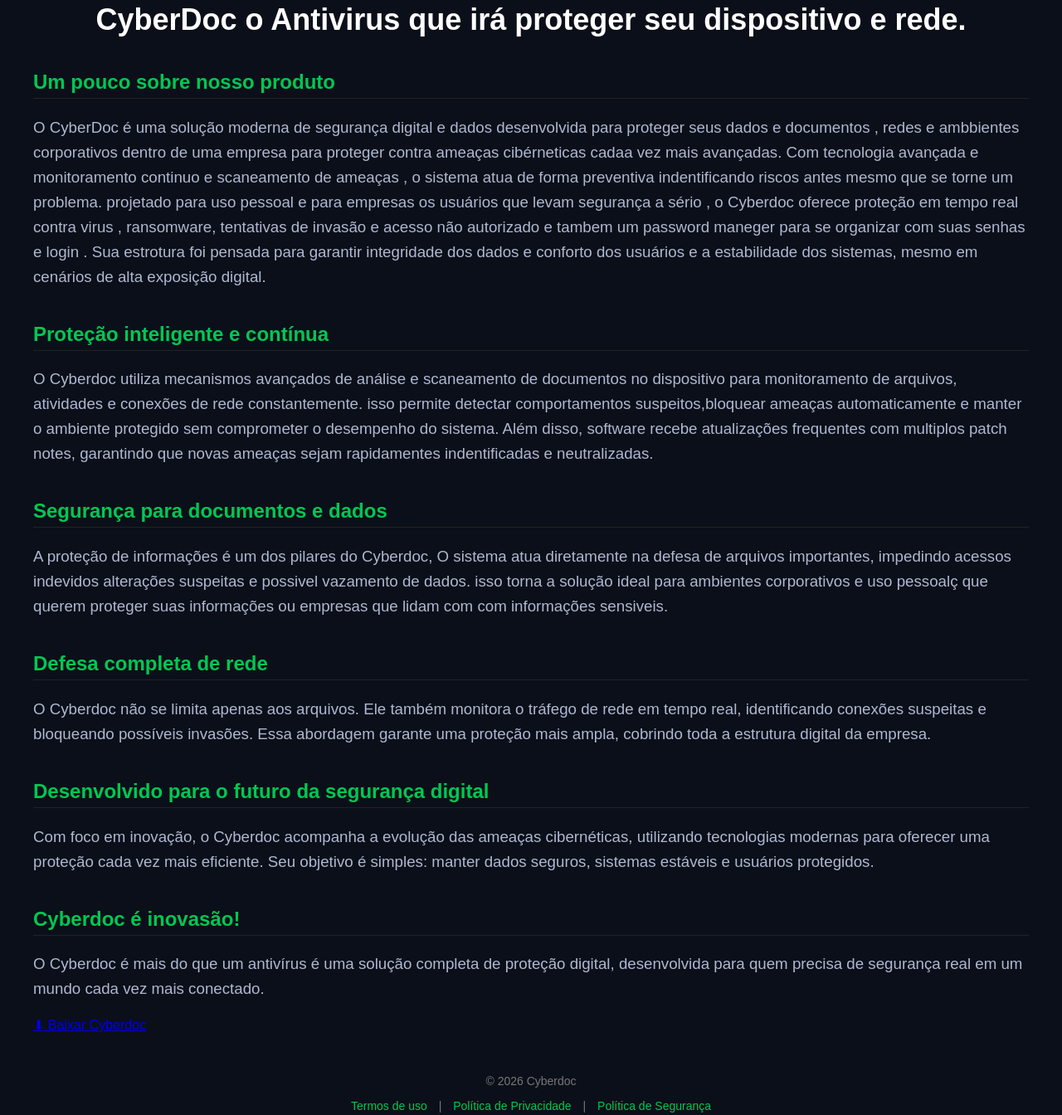
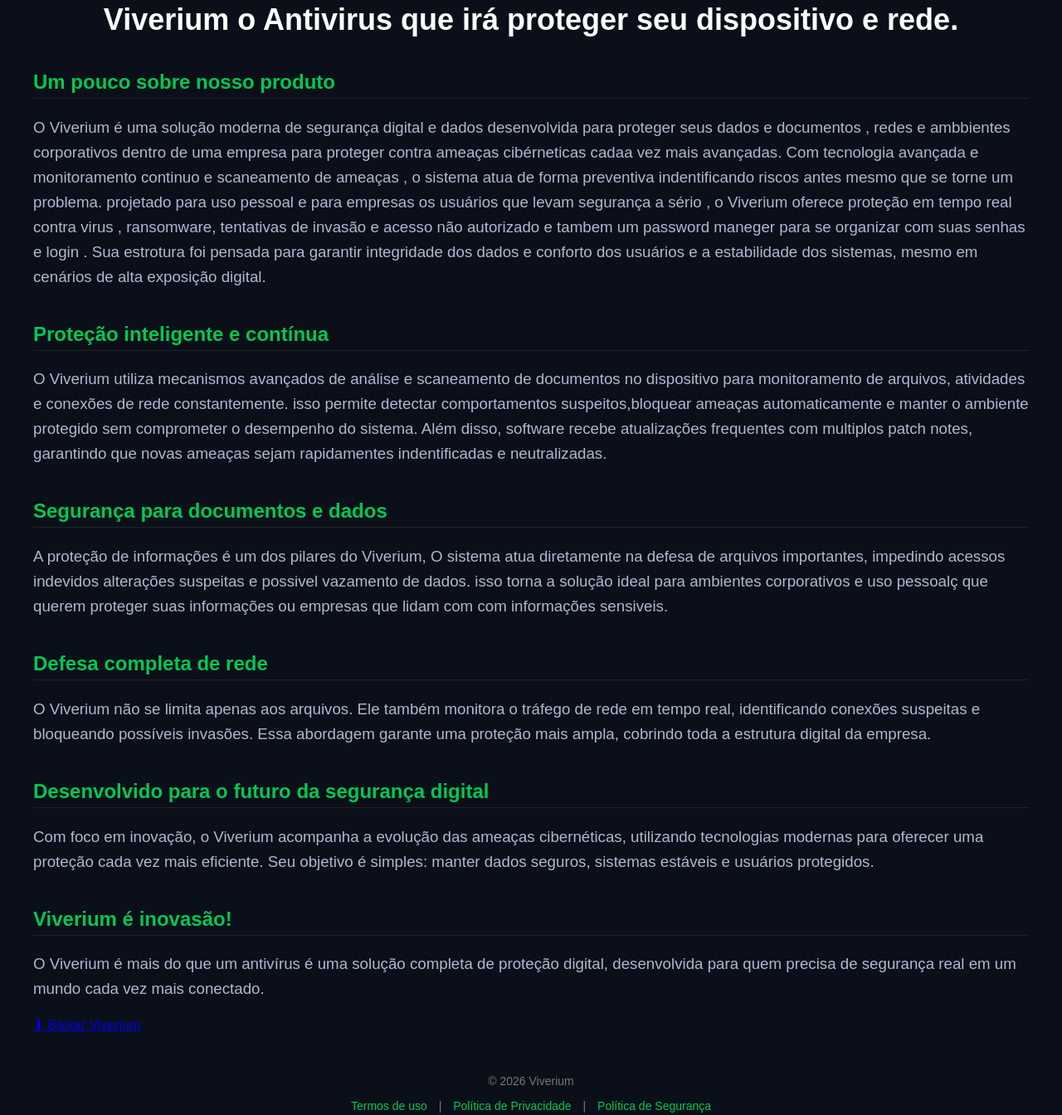
Before and after one commit to pedrorokaj/Cyberdoc, a plain HTML site: page index.html in a window 1280 px wide. Shown: the part 61-1405 px from the top of the page at 83% size. Drawn offline with Linux system fonts and the light colour scheme.

Commit message:
Update index.html
Updated the title and product name from 'CyberDocs' to 'Viverium'.

```diff
--- a/index.html
+++ b/index.html
@@ -4,7 +4,7 @@
 
 <head>
     <img src="images/shield.png" width="100">
-     <title>CyberDocs</title>
+     <title>Viverium</title>
      <style>
 body {
     font-family: Arial, sans-serif;
@@ -86,18 +86,18 @@ footer a {
 <div class="container">
 </head>
 <body>
-   <h1>CyberDoc o Antivirus que irá proteger seu dispositivo e rede.</h1>
+   <h1>Viverium o Antivirus que irá proteger seu dispositivo e rede.</h1>
    <h2>Um pouco sobre nosso produto</h2>
-   <h3>O CyberDoc é uma solução moderna de segurança digital e dados desenvolvida para proteger seus dados e documentos , redes e ambbientes corporativos dentro de uma empresa para proteger contra
+   <h3>O Viverium é uma solução moderna de segurança digital e dados desenvolvida para proteger seus dados e documentos , redes e ambbientes corporativos dentro de uma empresa para proteger contra
       ameaças cibérneticas cadaa vez mais avançadas. Com tecnologia avançada e monitoramento continuo e scaneamento de ameaças , o sistema atua de forma preventiva
       indentificando riscos antes mesmo que se torne um problema.
 
-      projetado para uso pessoal e para empresas os usuários que levam segurança a sério , o Cyberdoc oferece proteção em tempo real contra virus
+      projetado para uso pessoal e para empresas os usuários que levam segurança a sério , o Viverium oferece proteção em tempo real contra virus
       , ransomware, tentativas de invasão e acesso não autorizado e tambem um password maneger para se organizar com suas senhas e login . Sua estrotura
       foi pensada para garantir integridade dos dados e conforto dos usuários e a estabilidade dos sistemas, mesmo em cenários de alta exposição digital.
        </h3>
        <h2>Proteção inteligente e contínua</h2>
-       <h3>O Cyberdoc utiliza mecanismos avançados de análise e scaneamento de documentos no dispositivo para monitoramento de arquivos, atividades
+       <h3>O Viverium utiliza mecanismos avançados de análise e scaneamento de documentos no dispositivo para monitoramento de arquivos, atividades
          e conexões de rede constantemente. isso permite detectar comportamentos suspeitos,bloquear ameaças automaticamente e manter o ambiente
          protegido sem comprometer o desempenho do sistema.
 
@@ -105,21 +105,21 @@ footer a {
          e neutralizadas.
        </h3>
        <h2>Segurança para documentos e dados</h2>
-       <h3>A proteção de informações é um dos pilares do Cyberdoc, O sistema atua diretamente na defesa de arquivos importantes, impedindo acessos indevidos
+       <h3>A proteção de informações é um dos pilares do Viverium, O sistema atua diretamente na defesa de arquivos importantes, impedindo acessos indevidos
          alterações suspeitas e possivel vazamento de dados. isso torna a solução ideal para ambientes corporativos e uso pessoalç que querem proteger suas informações
          ou empresas que lidam com com informações sensiveis.
        </h3>
        <h2>Defesa completa de rede</h2>
-       <h3>O Cyberdoc não se limita apenas aos arquivos. Ele também monitora o tráfego de rede em tempo real, identificando conexões suspeitas e bloqueando possíveis invasões. Essa abordagem garante uma proteção mais ampla, cobrindo toda a estrutura digital da empresa.</h3>
+       <h3>O Viverium não se limita apenas aos arquivos. Ele também monitora o tráfego de rede em tempo real, identificando conexões suspeitas e bloqueando possíveis invasões. Essa abordagem garante uma proteção mais ampla, cobrindo toda a estrutura digital da empresa.</h3>
        <h2>Desenvolvido para o futuro da segurança digital</h2>
-       <h3>Com foco em inovação, o Cyberdoc acompanha a evolução das ameaças cibernéticas, utilizando tecnologias modernas para oferecer uma proteção cada vez mais eficiente. Seu objetivo é simples: manter dados seguros, sistemas estáveis e usuários protegidos.</h3>
-       <h2>Cyberdoc é inovasão!</h2>
-       <h3>O Cyberdoc é mais do que um antivírus é uma solução completa de proteção digital, desenvolvida para quem precisa de segurança real em um mundo cada vez mais conectado.</h3>
+       <h3>Com foco em inovação, o Viverium acompanha a evolução das ameaças cibernéticas, utilizando tecnologias modernas para oferecer uma proteção cada vez mais eficiente. Seu objetivo é simples: manter dados seguros, sistemas estáveis e usuários protegidos.</h3>
+       <h2>Viverium é inovasão!</h2>
+       <h3>O Viverium é mais do que um antivírus é uma solução completa de proteção digital, desenvolvida para quem precisa de segurança real em um mundo cada vez mais conectado.</h3>
        </div>
 </div>
-<a href="#" class="button">⬇ Baixar Cyberdoc</a>
+<a href="#" class="button">⬇ Baixar Viverium</a>
 <footer>
-    <p>© 2026 Cyberdoc</p>
+    <p>© 2026 Viverium</p>
     <a href="termos.html">Termos de uso</a> |
     <a href="privacidade.html">Política de Privacidade</a> |
     <a href="seguranca.html">Política de Segurança</a>
```
